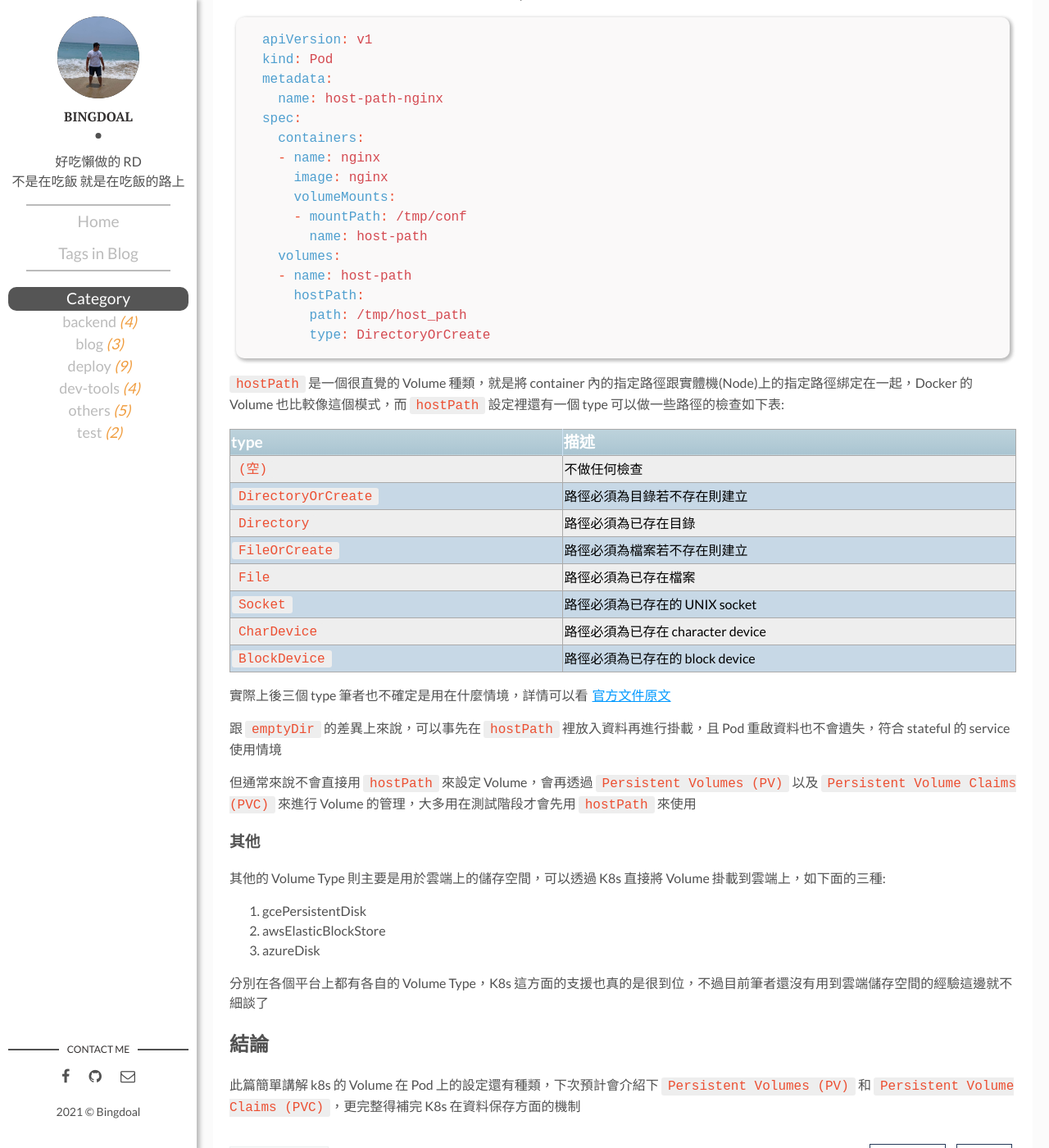
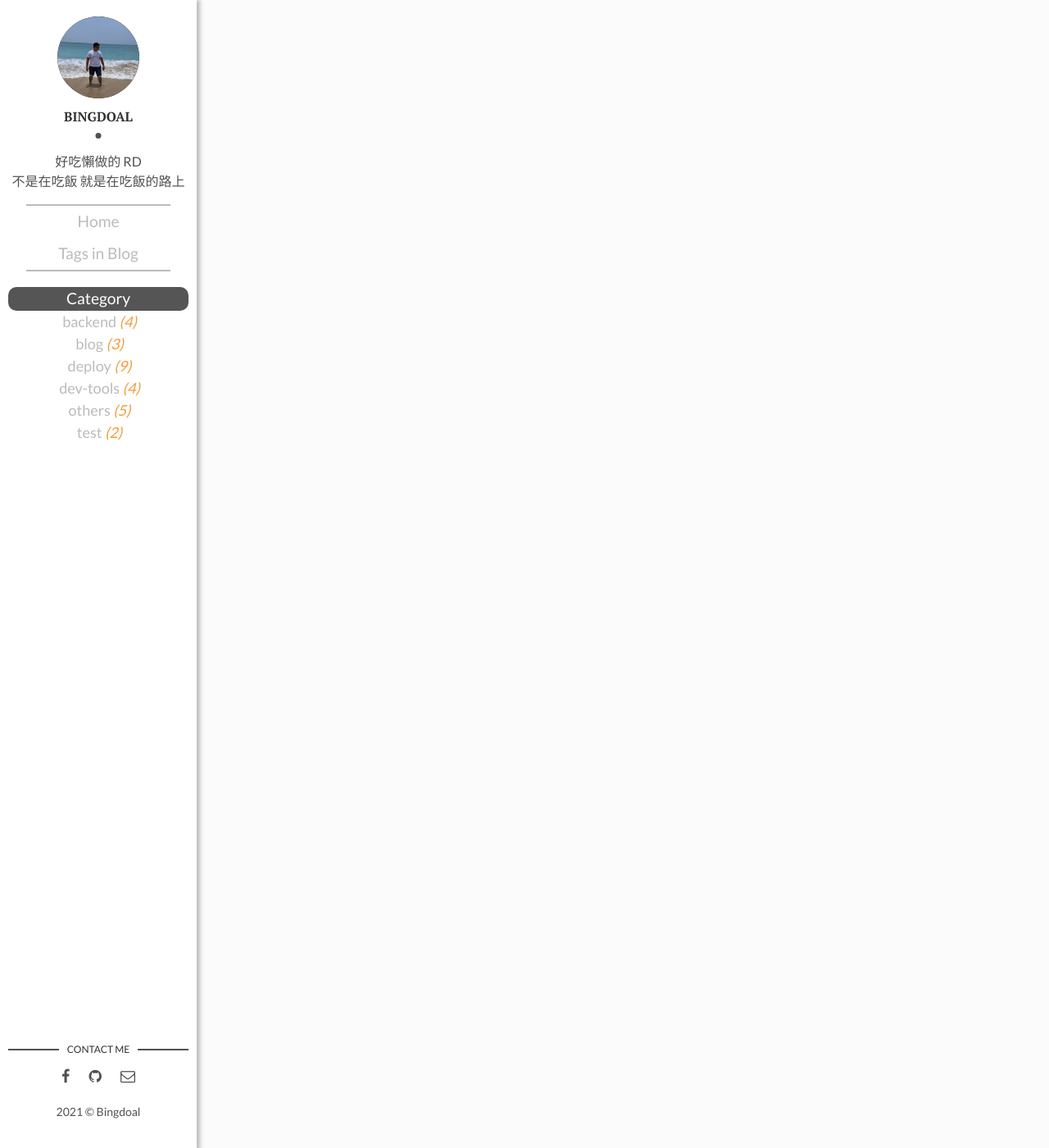
Before and after one commit to Bingdoal/bingdoal.github.io, a Jekyll site: the page built from _posts/2021/2021-05-16-volume-in-kubernetes.md, in a window 1280 px wide and 1400 px high, scrolled down 1679 px. Shown: the whole window at 82% size. Built offline with Jekyll 4.4.1, drawn with Linux system fonts in a browser that asks for light colours; comment, search, counter and statistics services are not loaded; some of the changed text lies outside the part shown.

Commit message:
for debug

````diff
--- a/_posts/2021/2021-05-16-volume-in-kubernetes.md
+++ b/_posts/2021/2021-05-16-volume-in-kubernetes.md
@@ -1,6 +1,6 @@
 ---
 layout: post
-title: "Kubernetes 初戰(二) Volume"
+title: Kubernetes 初戰(二) Volume
 date: 2021-05-16 09:00:26 +0800
 category: deploy
 img: cover/kubernetes.png
@@ -10,91 +10,3 @@ tags: [kubernetes, deploy]
 ---
 
 {{page.description}}
-
-## Volume
-為了保存 container 的狀態而誕生的機制就是 Volume，在 Docker 中其實也有這個機制可以看看之前的文章 [利用 Docker volume 儲存 container 的資料](https://bingdoal.github.io/deploy/2021/01/docker-container-store-data-at-local/) 簡單來說 K8s 的 Volume 主要是為了解決:
-1. 資料在 container 中無法存續，重啟 container 後將會遺失
-2. pod 內的多個 container 有共享檔案的需求
-
-K8s 支援幾種不同的 Volume Type 下面會各自介紹，詳細也可見[官方文件](https://kubernetes.io/docs/concepts/storage/volumes/):
-
-### emptyDir
-簡單的 Volume 掛載可以直接在 Pod 中設定，下面是 EmptyDir 的設定:
-
-```yaml
-apiVersion: v1
-kind: Pod
-metadata:
-  name: empty-dir-nginx
-spec:
-  containers:
-  - name: nginx
-    image: nginx
-    volumeMounts:
-    - mountPath: /tmp/conf
-      name: empty-dir
-  volumes:
-  - name: empty-dir
-    emptyDir: {}
-```
-
-`emptyDir` 顧名思義一開始會是一個空的目錄用來暫存或是共享資料，雖說是一種 Volume 但是在 Pod 被移除的時候資料依舊會被一並刪除，主要用途是當 Pod 崩潰被 Deploy 這類的 controller 重啟時會保留，可以看見 `emptyDir` 只有指定 mountPath 而沒有設定機器(Node)上的存放位置，就是因為沒有這個需求
-
-`emptyDir` 主要會應用在:
-+ 暫存資料
-+ 多 container 的共用資料
-
-+ 這邊要注意的是 `volumeMounts` 裡的 `name` 要跟 `volumes` 的 `name` 對應上，`volumes` 裡是定義這個 volume 的 spec 然後在 `volumeMounts` 裡進行掛載
-
-### hostPath
-第二個來看到的 Volume 種類是 hostPath，以下是 yaml 的設定方式:
-
-```yaml
-apiVersion: v1
-kind: Pod
-metadata:
-  name: host-path-nginx
-spec:
-  containers:
-  - name: nginx
-    image: nginx
-    volumeMounts:
-    - mountPath: /tmp/conf
-      name: host-path
-  volumes:
-  - name: host-path
-    hostPath:
-      path: /tmp/host_path
-      type: DirectoryOrCreate
-```
-
-`hostPath` 是一個很直覺的 Volume 種類，就是將 container 內的指定路徑跟實體機(Node)上的指定路徑綁定在一起，Docker 的 Volume 也比較像這個模式，而 `hostPath` 設定裡還有一個 type 可以做一些路徑的檢查如下表:
-
-| type                | 描述                              |
-| ------------------- | --------------------------------- |
-| `(空)`              | 不做任何檢查                      |
-| `DirectoryOrCreate` | 路徑必須為目錄若不存在則建立      |
-| `Directory`         | 路徑必須為已存在目錄              |
-| `FileOrCreate`      | 路徑必須為檔案若不存在則建立      |
-| `File`              | 路徑必須為已存在檔案              |
-| `Socket`            | 路徑必須為已存在的 UNIX socket    |
-| `CharDevice`        | 路徑必須為已存在 character device |
-| `BlockDevice`       | 路徑必須為已存在的 block device   |
-
-實際上後三個 type 筆者也不確定是用在什麼情境，詳情可以看[官方文件原文](https://kubernetes.io/docs/concepts/storage/volumes/#hostpath)
-
-跟 `emptyDir` 的差異上來說，可以事先在 `hostPath` 裡放入資料再進行掛載，且 Pod 重啟資料也不會遺失，符合 stateful 的 service 使用情境
-
-但通常來說不會直接用 `hostPath` 來設定 Volume，會再透過 `Persistent Volumes (PV)` 以及 `Persistent Volume Claims (PVC)` 來進行 Volume 的管理，大多用在測試階段才會先用 `hostPath` 來使用
-
-### 其他
-其他的 Volume Type 則主要是用於雲端上的儲存空間，可以透過 K8s 直接將 Volume 掛載到雲端上，如下面的三種:
-1. gcePersistentDisk
-2. awsElasticBlockStore
-3. azureDisk
-
-分別在各個平台上都有各自的 Volume Type，K8s 這方面的支援也真的是很到位，不過目前筆者還沒有用到雲端儲存空間的經驗這邊就不細談了
-
-## 結論
-
-此篇簡單講解 k8s 的 Volume 在 Pod 上的設定還有種類，下次預計會介紹下 `Persistent Volumes (PV)` 和 `Persistent Volume Claims (PVC)`，更完整得補完 K8s 在資料保存方面的機制
````
